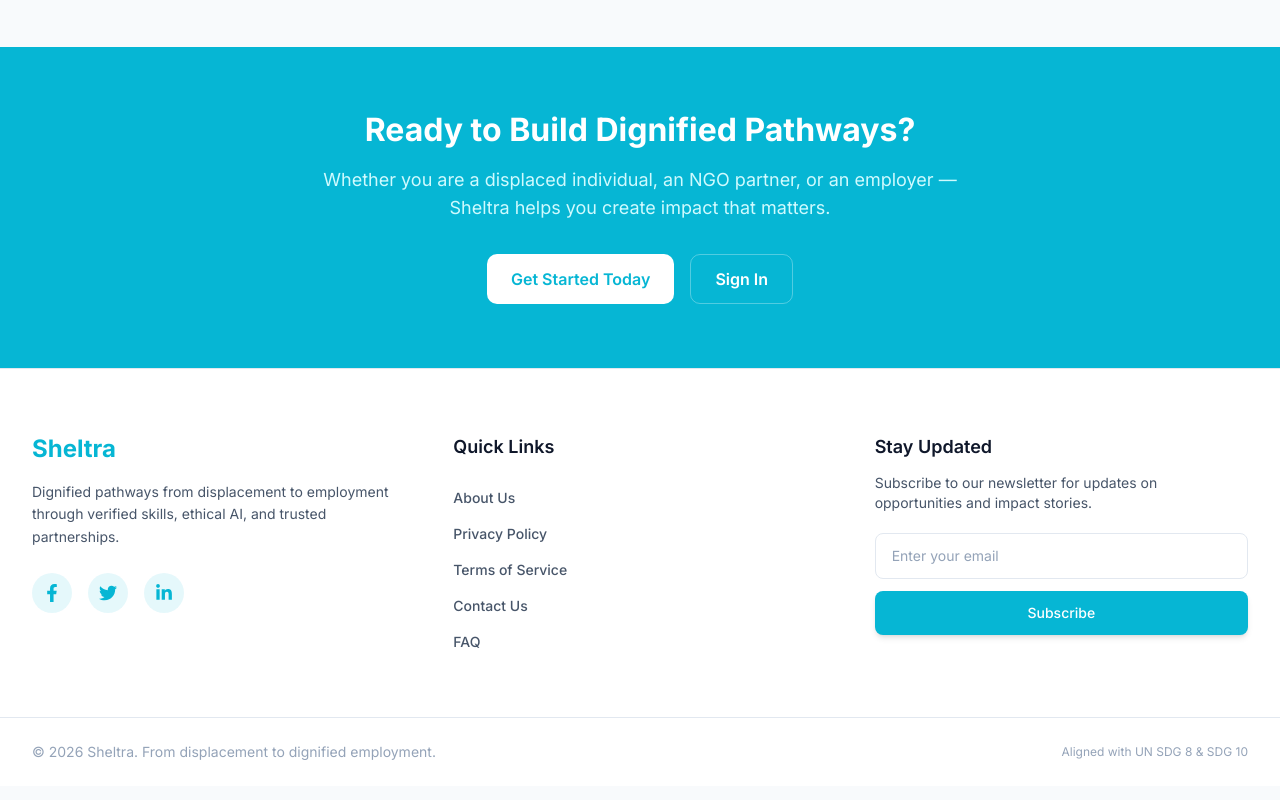
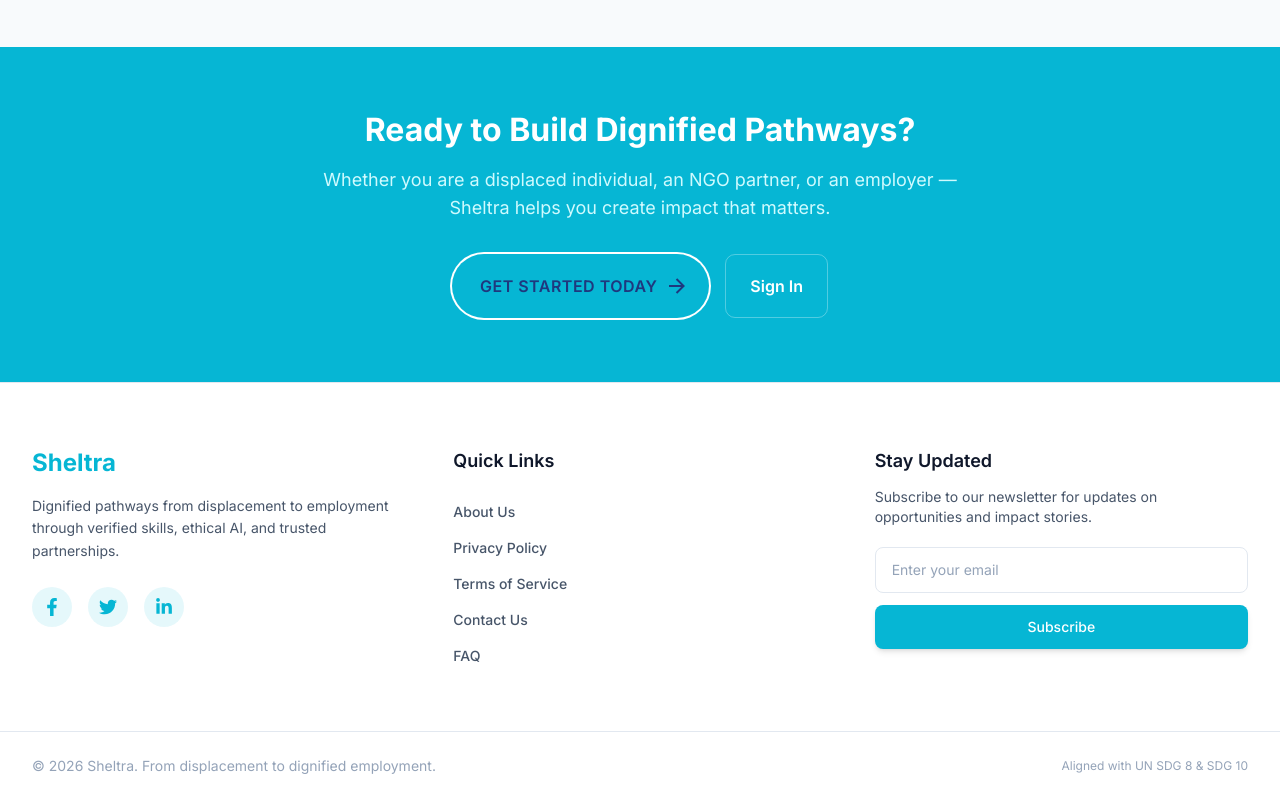
Before and after one commit to md-sazid9089/sheltra_client_side, a React (Vite) app in the folder client/: page / in a window 1280 px wide. Shown: the part 4625-5425 px from the top of the page. Built offline with nearby package versions, Linux system fonts and the light colour scheme; no server answers.

Commit message:
feat: Introduce ActionButton component and replace Button with ActionButton in About, Contact, and Home pages

```diff
--- /dev/null
+++ b/client/src/components/ui/ActionButton.css
@@ -0,0 +1,147 @@
+.action-button {
+    position: relative;
+    display: flex;
+    align-items: center;
+    justify-content: center;
+    gap: 8px;
+    padding: 16px 36px;
+    border: 4px solid;
+    border-color: transparent;
+    font-size: 16px;
+    font-weight: 600;
+    border-radius: 100px;
+    cursor: pointer;
+    overflow: hidden;
+    transition: all 0.6s cubic-bezier(0.23, 1, 0.32, 1);
+}
+
+/* Primary variant - Dark blue with light teal circle */
+.action-button--primary {
+    background-color: transparent;
+    color: #1f387e;
+    border-color: transparent;
+    box-shadow: 0 0 0 2px #ffffff;
+}
+
+.action-button--primary svg {
+    fill: #1f387e;
+}
+
+.action-button--primary .action-button__circle {
+    background-color: #c5e5e4;
+}
+
+.action-button--primary:hover {
+    box-shadow: 0 0 0 12px transparent;
+    border-radius: 12px;
+    color: #1f387e;
+}
+
+.action-button--primary:hover svg {
+    fill: #1f387e;
+}
+
+.action-button--primary:active {
+    scale: 0.95;
+    box-shadow: 0 0 0 4px #adff2f;
+}
+
+/* Neutral variant */
+.action-button--neutral {
+    background-color: #f0f4f8;
+    color: #1f387e;
+    border-color: transparent;
+    box-shadow: 0 4px 12px rgba(31, 56, 126, 0.15);
+}
+
+.action-button--neutral svg {
+    fill: #1f387e;
+}
+
+.action-button--neutral .action-button__circle {
+    background-color: #c5e5e4;
+}
+
+.action-button--neutral:hover {
+    box-shadow: 0 0 0 12px rgba(197, 229, 228, 0.1);
+    border-radius: 12px;
+}
+
+.action-button--neutral:active {
+    scale: 0.95;
+    box-shadow: 0 0 0 4px #adff2f;
+}
+
+/* Arrow animations */
+.action-button__arrow {
+    position: absolute;
+    width: 24px;
+    height: 24px;
+    z-index: 9;
+    transition: all 0.8s cubic-bezier(0.23, 1, 0.32, 1);
+}
+
+.action-button__arrow--left {
+    left: -25%;
+}
+
+.action-button__arrow--right {
+    right: 16px;
+}
+
+.action-button:hover .action-button__arrow--left {
+    left: 16px;
+}
+
+.action-button:hover .action-button__arrow--right {
+    right: -25%;
+}
+
+/* Circle animation */
+.action-button__circle {
+    position: absolute;
+    top: 50%;
+    left: 50%;
+    transform: translate(-50%, -50%);
+    width: 20px;
+    height: 20px;
+    border-radius: 50%;
+    opacity: 0;
+    transition: all 0.8s cubic-bezier(0.23, 1, 0.32, 1);
+}
+
+.action-button:hover .action-button__circle {
+    width: 220px;
+    height: 220px;
+    opacity: 1;
+}
+
+/* Text animation */
+.action-button__text {
+    position: relative;
+    z-index: 1;
+    transform: translateX(-12px);
+    transition: all 0.8s cubic-bezier(0.23, 1, 0.32, 1);
+    letter-spacing: 0.5px;
+}
+
+.action-button:hover .action-button__text {
+    transform: translateX(12px);
+}
+
+/* Focus state for accessibility */
+.action-button:focus-visible {
+    outline: 2px solid currentColor;
+    outline-offset: 2px;
+}
+
+/* Different sizes */
+.action-button.action-button--lg {
+    padding: 18px 40px;
+    font-size: 16px;
+}
+
+.action-button.action-button--sm {
+    padding: 12px 28px;
+    font-size: 14px;
+}
--- /dev/null
+++ b/client/src/components/ui/ActionButton.jsx
@@ -0,0 +1,18 @@
+import './ActionButton.css';
+
+const ActionButton = ({ children, onClick, variant = 'primary' }) => {
+    return (
+        <button className={`action-button action-button--${variant}`} onClick={onClick}>
+            <svg xmlns="http://www.w3.org/2000/svg" className="action-button__arrow action-button__arrow--left" viewBox="0 0 24 24">
+                <path d="M16.1716 10.9999L10.8076 5.63589L12.2218 4.22168L20 11.9999L12.2218 19.778L10.8076 18.3638L16.1716 12.9999H4V10.9999H16.1716Z" />
+            </svg>
+            <span className="action-button__text">{children}</span>
+            <span className="action-button__circle" />
+            <svg xmlns="http://www.w3.org/2000/svg" className="action-button__arrow action-button__arrow--right" viewBox="0 0 24 24">
+                <path d="M16.1716 10.9999L10.8076 5.63589L12.2218 4.22168L20 11.9999L12.2218 19.778L10.8076 18.3638L16.1716 12.9999H4V10.9999H16.1716Z" />
+            </svg>
+        </button>
+    );
+};
+
+export default ActionButton;
--- a/client/src/pages/public/About.jsx
+++ b/client/src/pages/public/About.jsx
@@ -1,6 +1,7 @@
 import { useNavigate } from 'react-router-dom';
 import { Button } from '@/components/ui/Button';
 import AnimatedButton from '@/components/ui/AnimatedButton';
+import ActionButton from '@/components/ui/ActionButton';
 import { Card } from '@/components/ui/Card';
 import { SectionHeading } from '@/components/ui/SectionHeading';
 import { FaShieldAlt, FaBalanceScale, FaLock, FaGlobe, FaClipboardList, FaHandshake } from 'react-icons/fa';
@@ -299,13 +300,9 @@ export default function About() {
             you the tools to create real, lasting impact.
           </p>
           <div className="flex flex-wrap justify-center gap-4">
-            <Button
-              size="lg"
-              className="bg-white text-brand-primary hover:bg-cyan-50"
-              onClick={() => navigate('/register')}
-            >
-              Get Started
-            </Button>
+            <ActionButton variant="primary" onClick={() => navigate('/register')}>
+              GET STARTED
+            </ActionButton>
             <Button
               size="lg"
               variant="ghost"
--- a/client/src/pages/public/Contact.jsx
+++ b/client/src/pages/public/Contact.jsx
@@ -1,6 +1,7 @@
 import { useState } from 'react';
 import { useNavigate } from 'react-router-dom';
 import { Button } from '@/components/ui/Button';
+import ActionButton from '@/components/ui/ActionButton';
 import {
   FaEnvelope, FaMapMarkerAlt, FaTwitter, FaLinkedin, FaGithub,
   FaCheckCircle, FaChevronDown, FaChevronUp, FaPaperPlane,
@@ -319,9 +320,9 @@ export default function Contact() {
             Join thousands of organisations and individuals already using Sheltra to restore economic dignity.
           </p>
           <div className="flex flex-wrap justify-center gap-4">
-            <Button size="lg" className="bg-white text-brand-primary hover:bg-cyan-50" onClick={() => navigate('/register')}>
-              Get Started
-            </Button>
+            <ActionButton variant="primary" onClick={() => navigate('/register')}>
+              GET STARTED
+            </ActionButton>
             <Button size="lg" variant="ghost" className="text-white border border-white/30 hover:bg-white/10" onClick={() => navigate('/about')}>
               Learn More
             </Button>
--- a/client/src/pages/public/Home.jsx
+++ b/client/src/pages/public/Home.jsx
@@ -1,5 +1,6 @@
 import { Link, useNavigate } from 'react-router-dom';
 import { Button } from '@/components/ui/Button';
+import ActionButton from '@/components/ui/ActionButton';
 import { Card } from '@/components/ui/Card';
 import { SectionHeading } from '@/components/ui/SectionHeading';
 import { Stepper } from '@/components/ui/Stepper';
@@ -453,13 +454,9 @@ export default function Home() {
             helps you create impact that matters.
           </p>
           <div className="flex flex-wrap justify-center gap-4">
-            <Button
-              size="lg"
-              className="bg-white text-brand-primary hover:bg-cyan-50"
-              onClick={() => navigate('/register')}
-            >
-              Get Started Today
-            </Button>
+            <ActionButton variant="primary" onClick={() => navigate('/register')}>
+              GET STARTED TODAY
+            </ActionButton>
             <Button
               size="lg"
               variant="ghost"
```
